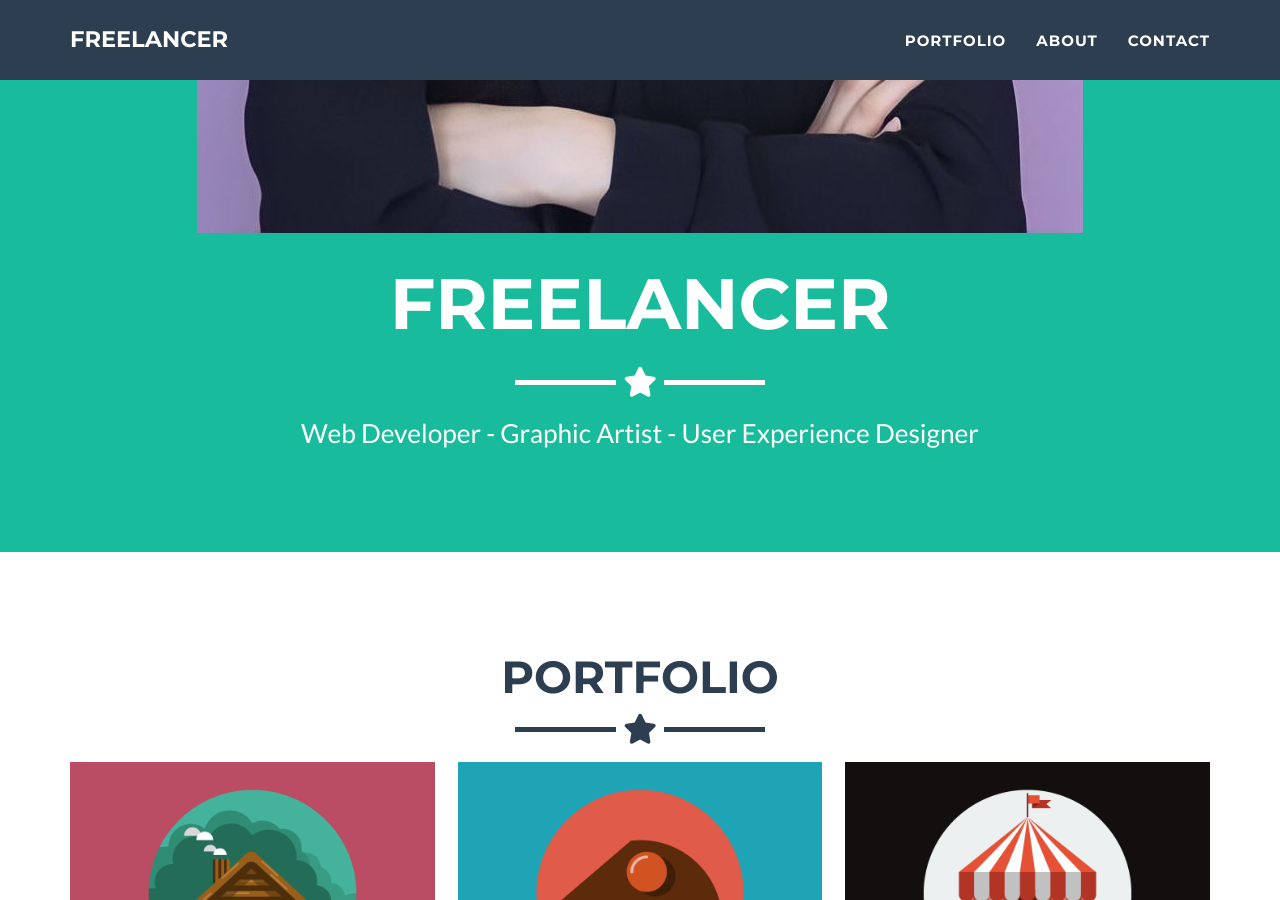
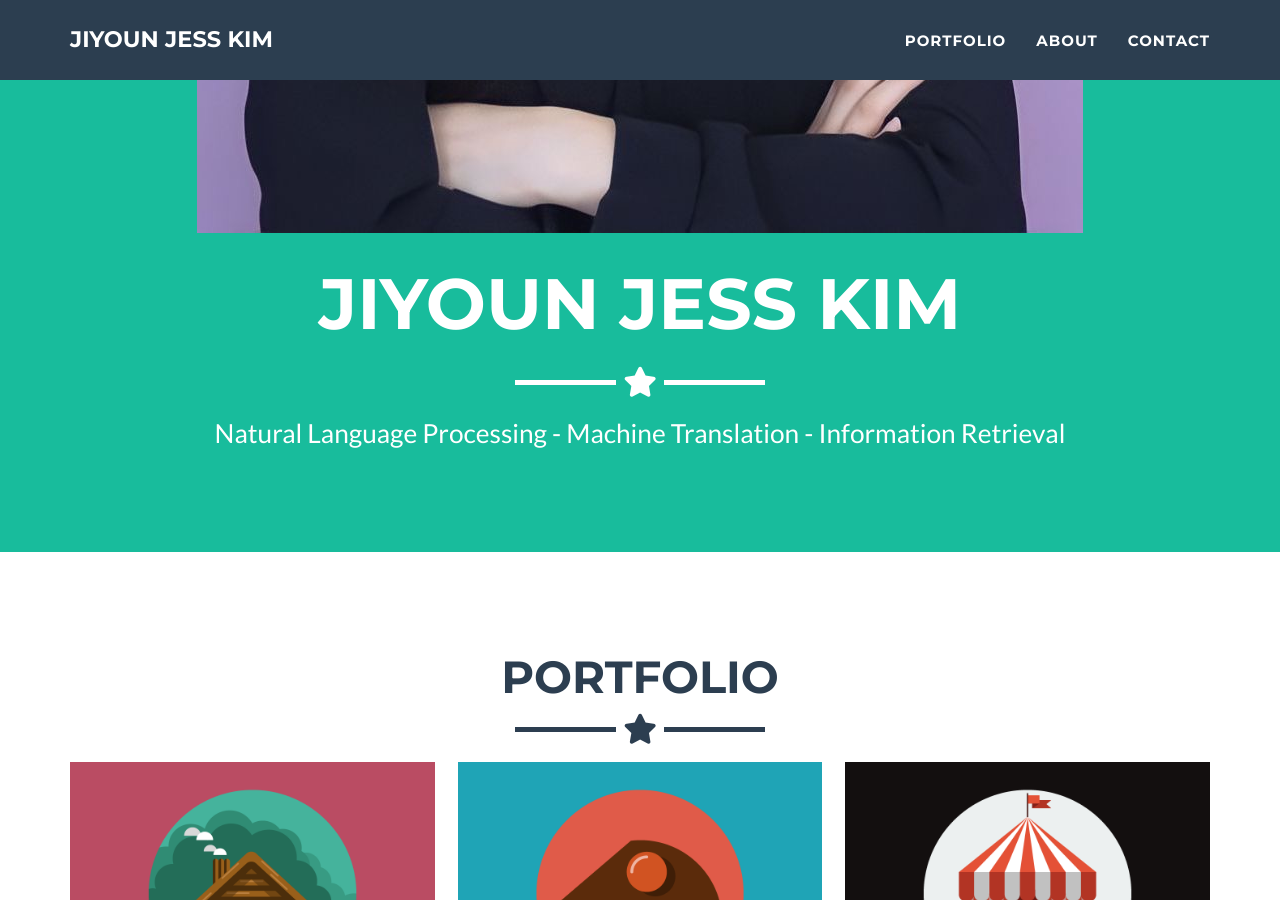
Before and after one commit to kim-ji-youn/kim-ji-youn.github.io, a Jekyll site: the page built from _posts/2014-07-18-project-1.markdown, in a window 1280 px wide and 900 px high, scrolled down 1149 px. Built offline with Jekyll 4.4.1, drawn with Linux system fonts in a browser that asks for light colours.

Commit message:
update main page

```diff
--- a/_config.yml
+++ b/_config.yml
@@ -1,11 +1,11 @@
 # Site settings
-title: Freelancer
-email: your-email@domain.com
+title: Jiyoun Jess Kim
+email: jiyoun.kim9218@gmail.com
 url: https://github.com/kim-ji-youn/kim-ji-youn.github.io
-description: "Write an awesome description for your new site here. You can edit this line in _config.yml. It will appear in your document head meta (for Google search results) and in your feed.xml site description."
-keywords: "your keywords, separated by commas"
-skills: "Web Developer - Graphic Artist - User Experience Designer"
-meta_author: LastName FirstName
+description: "Computational Linguist interested in Machine Translation and Information Retrieval"
+keywords: "Computational Linguist, Natural Language Processing, Machine Translation, Information Retrieval"
+skills: "Natural Language Processing - Machine Translation - Information Retrieval"
+meta_author: Jiyoun Jess Kim
 
 # Google webmaster tools
 google_verify:
```
